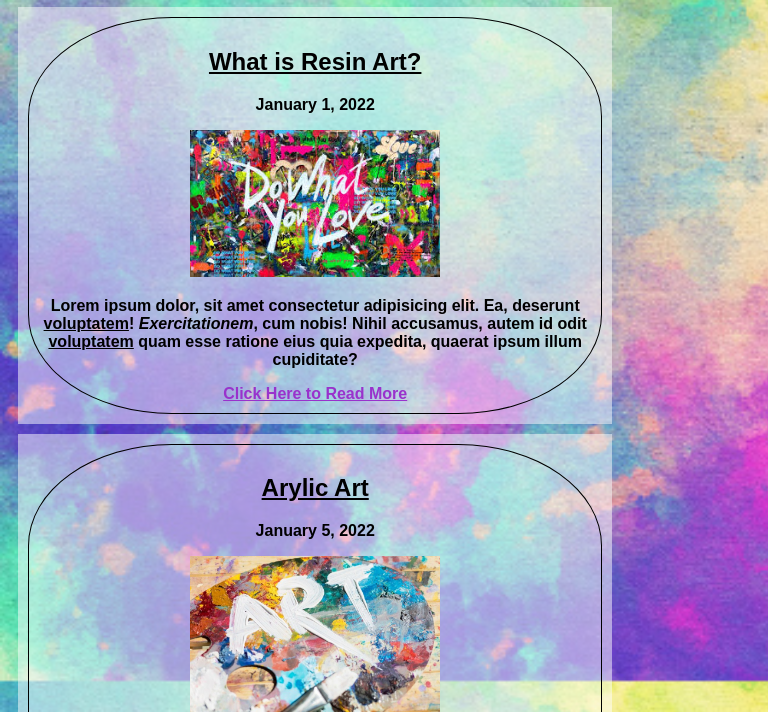
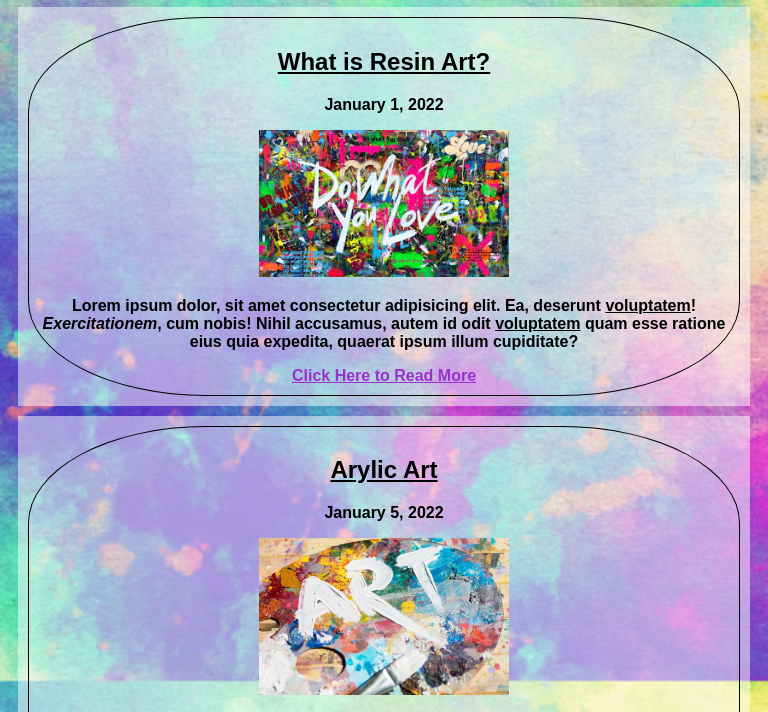
Before and after one commit to CodeGazer90/BlogPostProject, a plain HTML site: page index.html in a window 768 px wide. Shown: the part 135-847 px from the top of the page. Drawn offline with Linux system fonts and the light colour scheme.

Commit message:
fixed queries on index

```diff
--- a/CSS/mobile.css
+++ b/CSS/mobile.css
@@ -1,6 +1,6 @@
 @media(min-width:600px) and (max-width:1230px){
     .containera {
-        width: 80vw;
+        /* width: 80vw; */
         height: 100vh;
         font-family: 'Quicksand', sans-serif;
         font-weight: bold;
@@ -40,7 +40,7 @@
 
 @media(max-width:900px){
     .containera {
-        width: 80vw;
+        /* width: 80vw; */
         height: 100vh;
         font-family: 'Quicksand', sans-serif;
         font-weight: bold;
```
